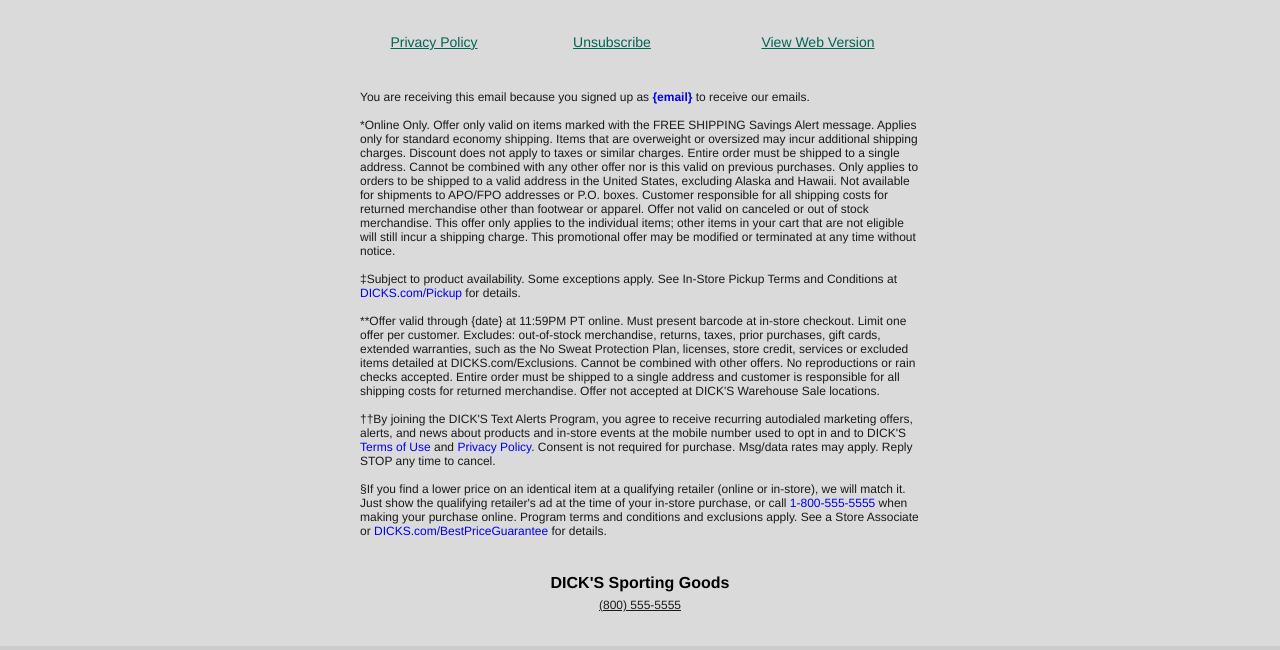
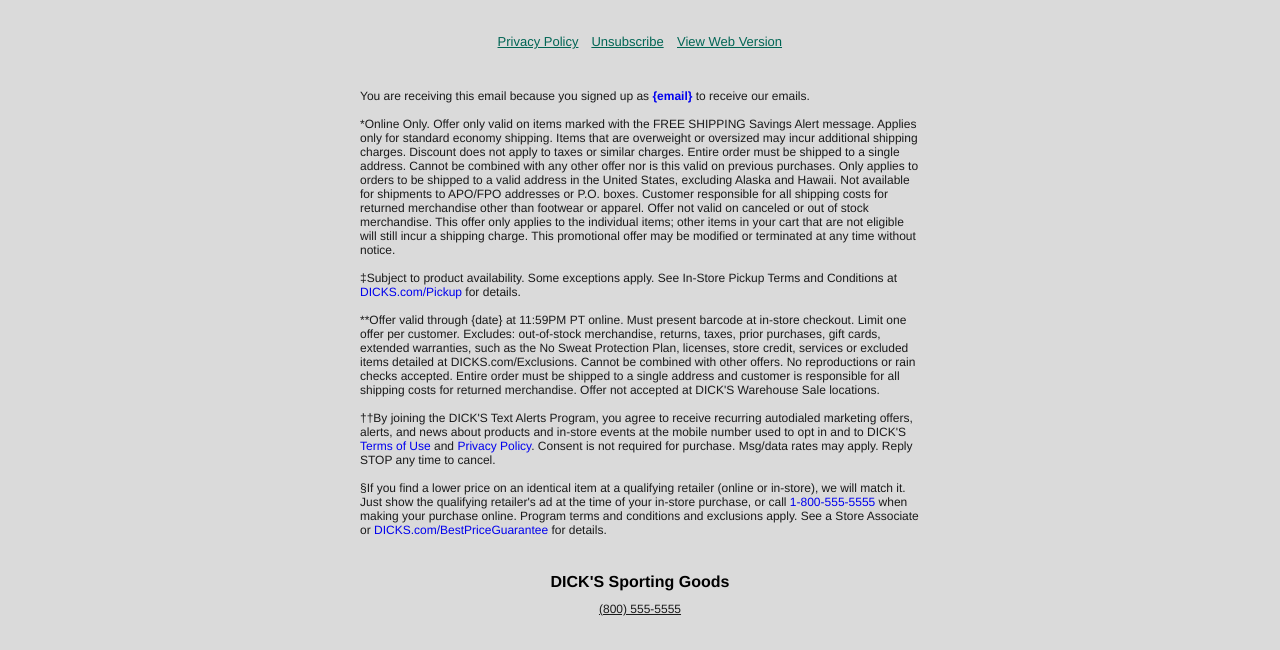
Before and after one commit to samouchka1/HTML-email-dsg-clone, a plain HTML site: page index.html in a window 1280 px wide. Shown: the part 3756-4406 px from the top of the page. Drawn offline with Linux system fonts and the light colour scheme.

Commit message:
edit section under social media

```diff
--- a/index.html
+++ b/index.html
@@ -394,19 +394,25 @@
                         <table style="width: 100%; text-align: center; padding: 10px 0 20px;">
                             <tr>
                                 <td>
-                                    <a style="color: #006554; font-size: 14px;" href="#abc">
+                                    <table style="width: 100%; max-width: 298px; margin: 0 auto;">
+                                        <tr>
+                                            <td style="padding: 0 5px;">
+                                                <a style="color: #006554; font-size: 13px;" href="#abc">
                                                     Privacy Policy
                                                 </a>
                                             </td>
-                                <td>
-                                    <a style="color: #006554; font-size: 14px;" href="#abc">
+                                            <td style="padding: 0 5px;">
+                                                <a style="color: #006554; font-size: 13px;" href="#abc">
                                                     Unsubscribe
                                                 </a>
                                             </td>
-                                <td>
-                                    <a style="color: #006554; font-size: 14px;" href="#abc">
+                                            <td style="padding: 0 5px;">
+                                                <a style="color: #006554; font-size: 13px;" href="#abc">
                                                     View Web Version
                                                 </a>
+                                            </td>
+                                        </tr>
+                                    </table>
                                 </td>
                             </tr>
                         </table>
@@ -432,9 +438,8 @@
                 </tr>
                 <tr>
                     <td style="width: 100%; text-align: center; line-height: 22px; padding-bottom: 20px;">
-                        <p style="font-weight: 600;">DICK'S Sporting Goods</p>
+                        <p style="font-weight: 600;  padding-bottom: 5px;">DICK'S Sporting Goods</p>
                         <a style="color: #1a1a1a; font-size: 12px;" href="#abc">(800) 555-5555</a>
-
                     </td>
                 </tr>
 
```
Lines whose indentation alone changed are shown as unchanged.
